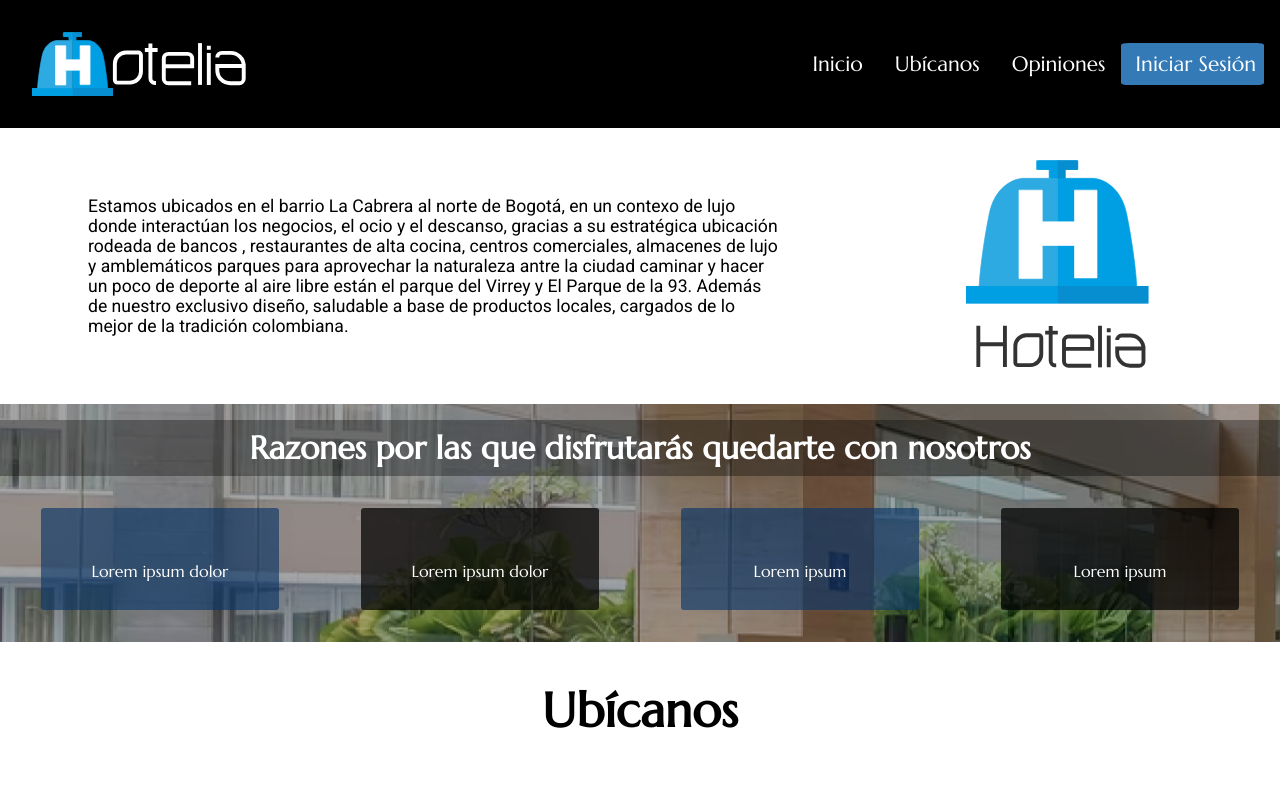
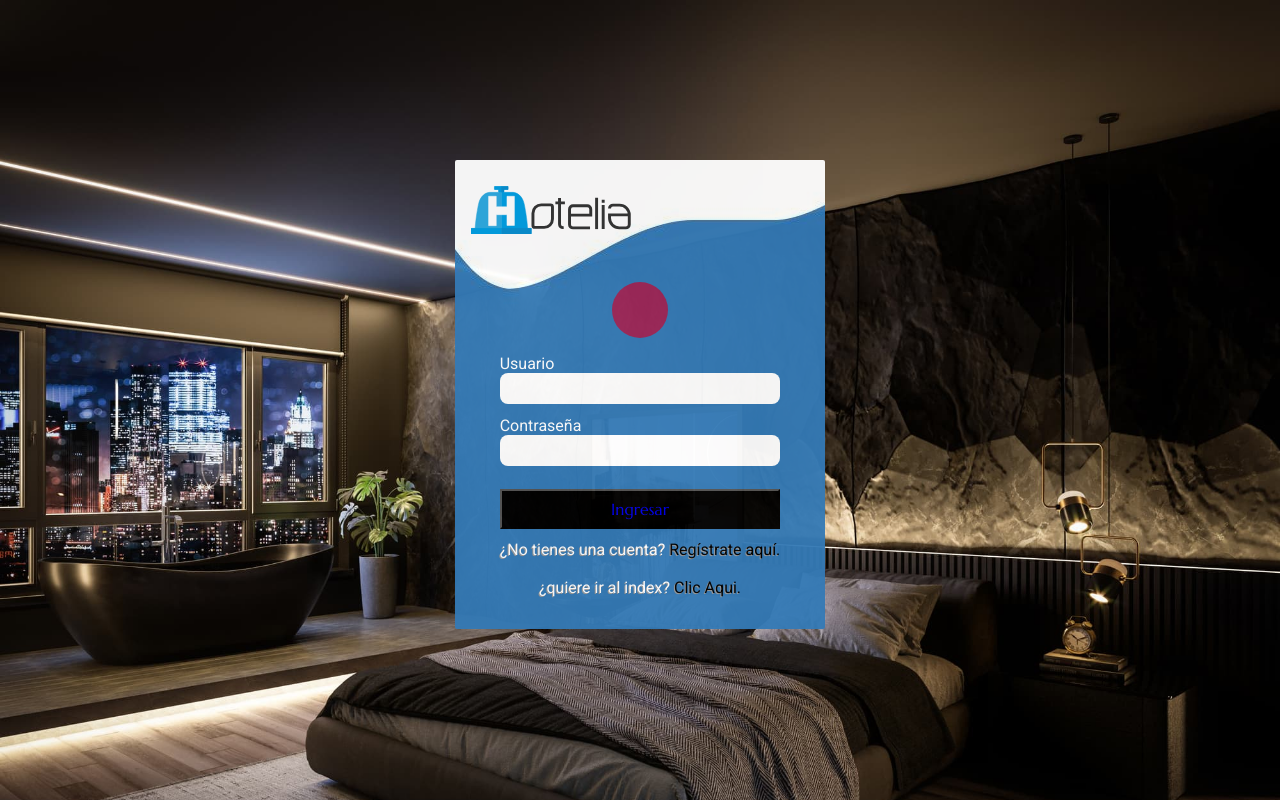
Before and after one commit to bsquintana55/3_proyecto_react_js, a React (Create React App) app in the folder reacthotelia/: page /Login in a window 1280 px wide. Shown: the top 800 px of the page. Built offline with nearby package versions, Linux system fonts and the light colour scheme.

Commit message:
login terminado

```diff
--- a/reacthotelia/src/components/login/login.css
+++ b/reacthotelia/src/components/login/login.css
@@ -23,7 +23,7 @@
 }
 
 body{
-    background: url(../login/fondo.jpeg) no-repeat;
+    background: url(../login/pieza.png) no-repeat;
     background-size: cover;
     color: white;
     max-height: 50%;
--- a/reacthotelia/src/components/login/login.js
+++ b/reacthotelia/src/components/login/login.js
@@ -1,5 +1,5 @@
 import './login.css';
-
+import logo from './horizontal_negro.svg';
 function Login() {
     return(
 
@@ -7,7 +7,7 @@ function Login() {
 
     <div class="cajagrande">
         <div id="logo">
-            <img src="../img/Hotelia horizontal negro.svg"/>
+            <img src={logo}/>
         </div>
         <div class="peque">
             <i class="fa-solid fa-user"></i>
--- a/reacthotelia/src/index.js
+++ b/reacthotelia/src/index.js
@@ -9,9 +9,17 @@ import Info from './components/info/info';
 import Feat from './components/features/feat';
 import Ubicanos from './components/ubicanos/ubi';
 import Opinion from './components/opinion/opi';
-import Footer from './footer/footer';
+import Footer from './components/footer/footer';
+import Login from './components/login/login';
 
+/*    <Navbar/>
 
+    <Info/>
+    <Feat/>
+
+    <Ubicanos/>
+    <Opinion/>
+    <Footer/> */
 
 import reportWebVitals from './reportWebVitals';
 
@@ -19,14 +27,7 @@ const root = ReactDOM.createRoot(document.getElementById('root'));
 root.render(
   <React.StrictMode>
 
-    <Navbar/>
-
-    <Info/>
-    <Feat/>
-
-    <Ubicanos/>
-    <Opinion/>
-    <Footer/>
+ <Login/>
 
   </React.StrictMode>
 );
--- /dev/null
+++ b/reacthotelia/src/pages/login/login.css
@@ -0,0 +1,13 @@
+body {
+    margin: 0;
+    font-family: -apple-system, BlinkMacSystemFont, 'Segoe UI', 'Roboto', 'Oxygen',
+      'Ubuntu', 'Cantarell', 'Fira Sans', 'Droid Sans', 'Helvetica Neue',
+      sans-serif;
+    -webkit-font-smoothing: antialiased;
+    -moz-osx-font-smoothing: grayscale;
+  }
+
+  code {
+    font-family: source-code-pro, Menlo, Monaco, Consolas, 'Courier New',
+      monospace;
+  }
--- /dev/null
+++ b/reacthotelia/src/pages/login/login.js
@@ -0,0 +1,26 @@
+/*import React from 'react';
+import ReactDOM from 'react-dom/client';
+import './login.css';
+
+
+import Login from '../../components/login/login';
+
+
+import reportWebVitals from './reportWebVitals';
+
+const root = ReactDOM.createRoot(document.getElementById('root'));
+root.render(
+  <React.StrictMode>
+
+    <Login/>
+
+
+  </React.StrictMode>
+);
+
+// If you want to start measuring performance in your app, pass a function
+// to log results (for example: reportWebVitals(console.log))
+// or send to an analytics endpoint. Learn more: https://bit.ly/CRA-vitals
+reportWebVitals();
+
+*/
```
Also changed, not shown: reacthotelia/src/components/login/horizontal_negro.svg (added).
